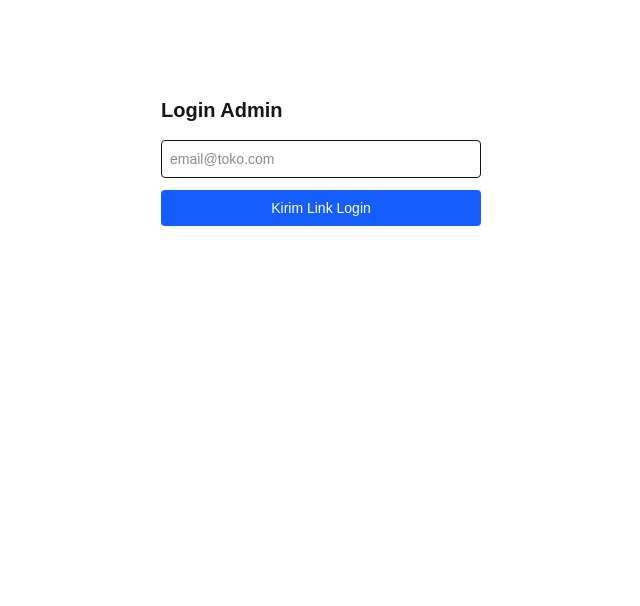
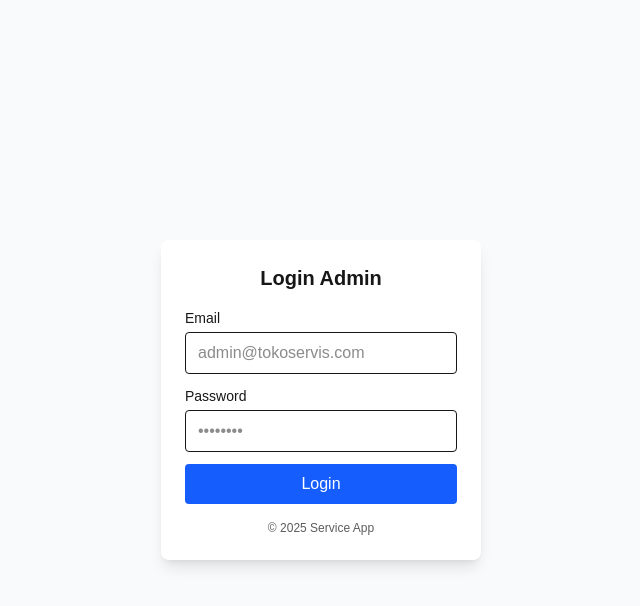
Before and after one commit to eric16644-lang/service-app, a Next.js app: page /login in a window 1280 px wide. Shown: the top 606 px of the page, without its empty margins (319-959 px from the left). Built offline with nearby package versions, Linux system fonts and the light colour scheme; no server answers.

Commit message:
big update

```diff
--- a/src/app/login/page.tsx
+++ b/src/app/login/page.tsx
@@ -1,43 +1,87 @@
 'use client'
 import { useState } from 'react'
+import { useRouter } from 'next/navigation'
 import { supabase } from '@/lib/supabaseClient'
-import { useRouter } from 'next/navigation'
 
 export default function LoginPage() {
   const router = useRouter()
   const [email, setEmail] = useState('')
+  const [password, setPassword] = useState('')
   const [loading, setLoading] = useState(false)
-  const [msg, setMsg] = useState<string | null>(null)
+  const [error, setError] = useState<string | null>(null)
 
   async function handleLogin(e: React.FormEvent) {
     e.preventDefault()
+    setError(null)
     setLoading(true)
-    const { error } = await supabase.auth.signInWithOtp({ email })
-    setMsg(error ? error.message : 'Link login dikirim ke email Anda ✉️')
+
+    const { data, error } = await supabase.auth.signInWithPassword({
+      email,
+      password,
+    })
+
+    if (error) {
+      setError('Email atau password salah')
+      setLoading(false)
+      return
+    }
+
+    // ✅ Jika berhasil, arahkan ke dashboard admin
+    if (data.user) router.push('/admin')
     setLoading(false)
   }
 
   return (
-    <div className="max-w-xs mx-auto mt-24 text-sm">
-      <h1 className="text-xl font-bold mb-4">Login Admin</h1>
+    <div className="flex justify-center items-center h-screen bg-gray-50">
+      <div className="bg-white shadow-lg rounded-lg p-6 w-80">
+        <h1 className="text-xl font-semibold mb-4 text-center">Login Admin</h1>
+
+        {error && (
+          <div className="mb-3 text-sm bg-rose-100 text-rose-700 border border-rose-300 px-3 py-2 rounded">
+            {error}
+          </div>
+        )}
+
         <form onSubmit={handleLogin} className="space-y-3">
+          <div>
+            <label className="text-sm block mb-1">Email</label>
             <input
               type="email"
-          className="border rounded w-full p-2"
-          placeholder="email@toko.com"
+              className="w-full border rounded px-3 py-2"
+              placeholder="admin@tokoservis.com"
               value={email}
               onChange={(e) => setEmail(e.target.value)}
               required
             />
+          </div>
+
+          <div>
+            <label className="text-sm block mb-1">Password</label>
+            <input
+              type="password"
+              className="w-full border rounded px-3 py-2"
+              placeholder="••••••••"
+              value={password}
+              onChange={(e) => setPassword(e.target.value)}
+              required
+            />
+          </div>
+
           <button
             type="submit"
             disabled={loading}
-          className="bg-blue-600 text-white w-full py-2 rounded"
+            className={`w-full bg-blue-600 text-white py-2 rounded font-medium ${
+              loading ? 'opacity-60 cursor-not-allowed' : ''
+            }`}
           >
-          {loading ? 'Mengirim Link…' : 'Kirim Link Login'}
+            {loading ? 'Masuk...' : 'Login'}
           </button>
         </form>
-      {msg && <p className="mt-3 text-center text-gray-700">{msg}</p>}
+
+        <p className="text-xs text-center mt-4 opacity-70">
+          © {new Date().getFullYear()} Service App
+        </p>
+      </div>
     </div>
   )
 }
```
Lines whose indentation alone changed are shown as unchanged.
